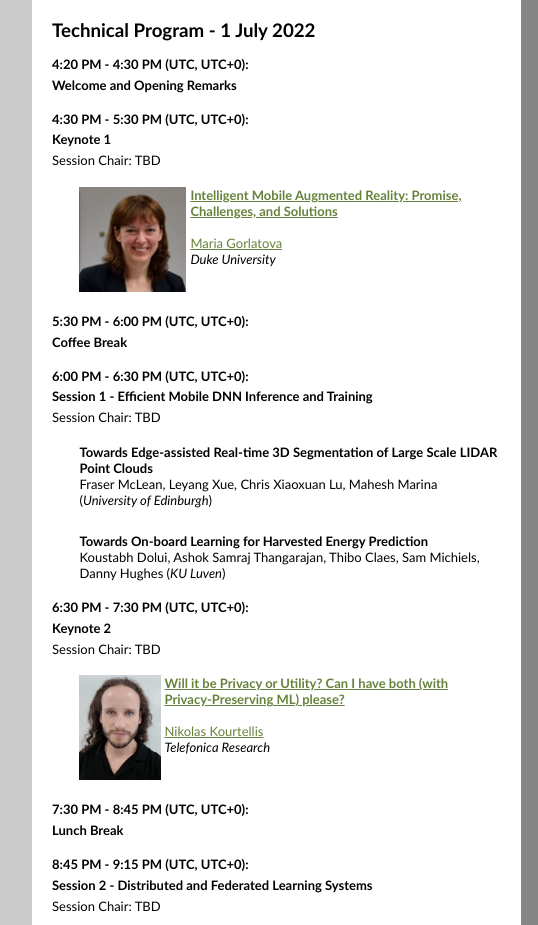
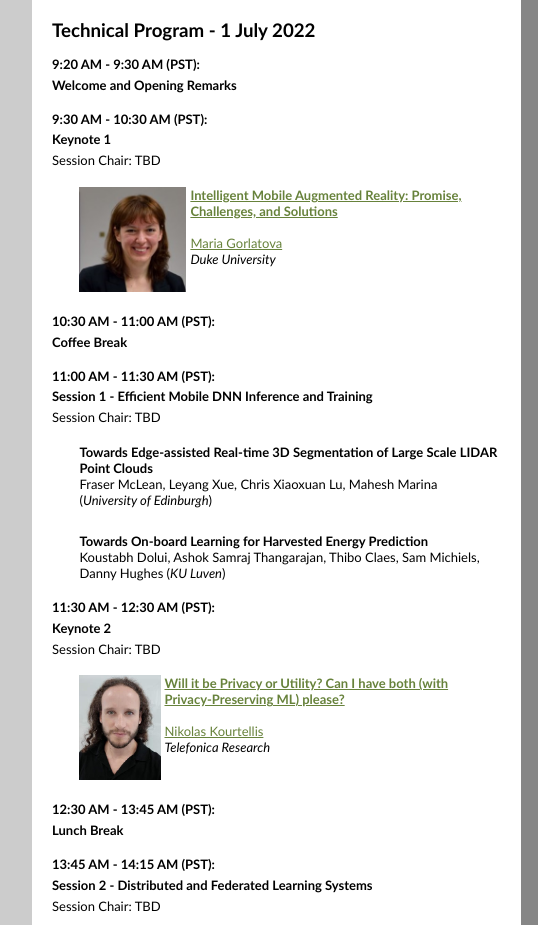
Before and after one commit to emdl22/emdl22.github.io, a plain HTML site: page program.html in a window 1280 px wide. Shown: the part 187-1112 px from the top of the page, 238-776 px from the left. Drawn offline with Linux system fonts and the light colour scheme.

Commit message:
Fixed times.

```diff
--- a/program.html
+++ b/program.html
@@ -170,13 +170,16 @@ function writeTimeRange(startTime, endTime) {
 
 <h3 class="title">Technical Program - 1 July 2022</h3> <!--(BST time zone)</h3-->
 <p>
-<b><script type="text/javascript">writeTimeRange("16:20", "16:30")</script><noscript>16:20pm - 16:30pm (UTC time zone)</noscript>:<BR> Welcome and Opening Remarks</b>
+<!--b><script type="text/javascript">writeTimeRange("16:20", "16:30")</script><noscript>16:20pm - 16:30pm (UTC time zone)</noscript>:<BR-->
+<b>9:20 AM - 9:30 AM (PST):<BR>
+Welcome and Opening Remarks</b>
 <BR>
 <!--Stylianos I. Venieris (Samsung AI)-->
 </p>
 
 <p>
-<b><script type="text/javascript">writeTimeRange("16:30", "17:30")</script><noscript>16.30pm - 17.30pm (UTC time zone)</noscript>:<BR>
+<!--b><script type="text/javascript">writeTimeRange("16:30", "17:30")</script><noscript>16.30pm - 17.30pm (UTC time zone)</noscript>:<BR-->
+<b>9:30 AM - 10:30 AM (PST):<BR>
 Keynote 1</b>
 <BR>
 Session Chair: TBD
@@ -200,14 +203,16 @@ Session Chair: TBD
 </table>
 
 <p>
-	<b><script type="text/javascript">writeTimeRange("17:30", "18:00")</script><noscript>17.30pm - 18.00pm (UTC time zone)</noscript>:<BR>
+	<!--b><script type="text/javascript">writeTimeRange("17:30", "18:00")</script><noscript>17.30pm - 18.00pm (UTC time zone)</noscript>:<BR-->
+	<b>10:30 AM - 11:00 AM (PST):<BR>
 	Coffee Break</b>
 	<BR>
 </p>
 
 
 <p>
-	<b><script type="text/javascript">writeTimeRange("18:00", "18:30")</script><noscript>18.00pm - 18.30pm (UTC time zone)</noscript>:<BR>
+	<!--b><script type="text/javascript">writeTimeRange("18:00", "18:30")</script><noscript>18.00pm - 18.30pm (UTC time zone)</noscript>:<BR-->
+	<b>11:00 AM - 11:30 AM (PST):<BR>
 	Session 1 - Efficient Mobile DNN Inference and Training</b>
 	<BR>
 	Session Chair: TBD
@@ -243,7 +248,8 @@ Session Chair: TBD
 </table>
 
 <p>
-	<b><script type="text/javascript">writeTimeRange("18:30", "19:30")</script><noscript>18.30pm - 19.30pm (UTC time zone)</noscript>:<BR>
+	<!--b><script type="text/javascript">writeTimeRange("18:30", "19:30")</script><noscript>18.30pm - 19.30pm (UTC time zone)</noscript>:<BR-->
+	<b>11:30 AM - 12:30 AM (PST):<BR>
 	Keynote 2</b>
 	<BR>
 	Session Chair: TBD
@@ -267,13 +273,15 @@ Session Chair: TBD
 </table>
 
 <p>
-	<b><script type="text/javascript">writeTimeRange("19:30", "20:45")</script><noscript>19.30pm - 20.45pm (UTC time zone)</noscript>:<BR>
+	<!--b><script type="text/javascript">writeTimeRange("19:30", "20:45")</script><noscript>19.30pm - 20.45pm (UTC time zone)</noscript>:<BR-->
+	<b>12:30 AM - 13:45 AM (PST):<BR>
 	Lunch Break</b>
 	<BR>
 </p>
 
 <p>
-	<b><script type="text/javascript">writeTimeRange("20:45", "21:15")</script><noscript>20.45pm - 21.15pm (UTC time zone)</noscript>:<BR>
+	<!--b><script type="text/javascript">writeTimeRange("20:45", "21:15")</script><noscript>20.45pm - 21.15pm (UTC time zone)</noscript>:<BR-->
+	<b>13:45 AM - 14:15 AM (PST):<BR>
 	Session 2 - Distributed and Federated Learning Systems</b>
 	<BR>
 	Session Chair: TBD
```
